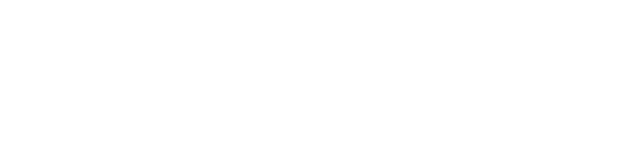
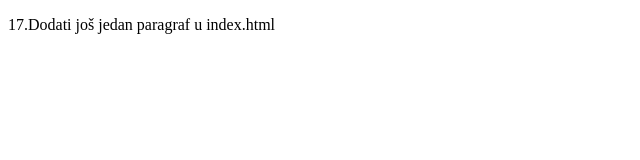
Before and after one commit to marejelacic/zadaca01, a plain HTML site: page index.html in a window 1280 px wide. Shown: the whole page, without its empty margins (0-640 px from the left). Drawn offline with Linux system fonts and the light colour scheme.

Commit message:
dodajte paragraf

```diff
--- a/index.html
+++ b/index.html
@@ -4,5 +4,6 @@
   <title>Git zadatak</title>
 </head>
 <body>
+    <p>17.Dodati još jedan paragraf u index.html</p>
 </body>
 </html>
```
